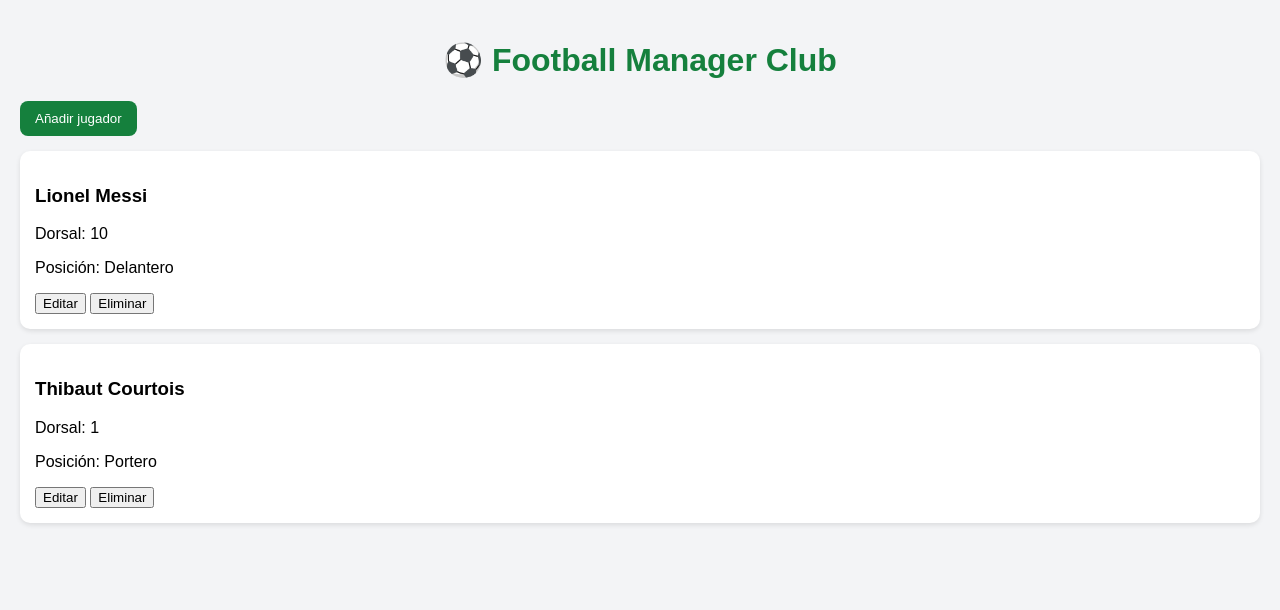
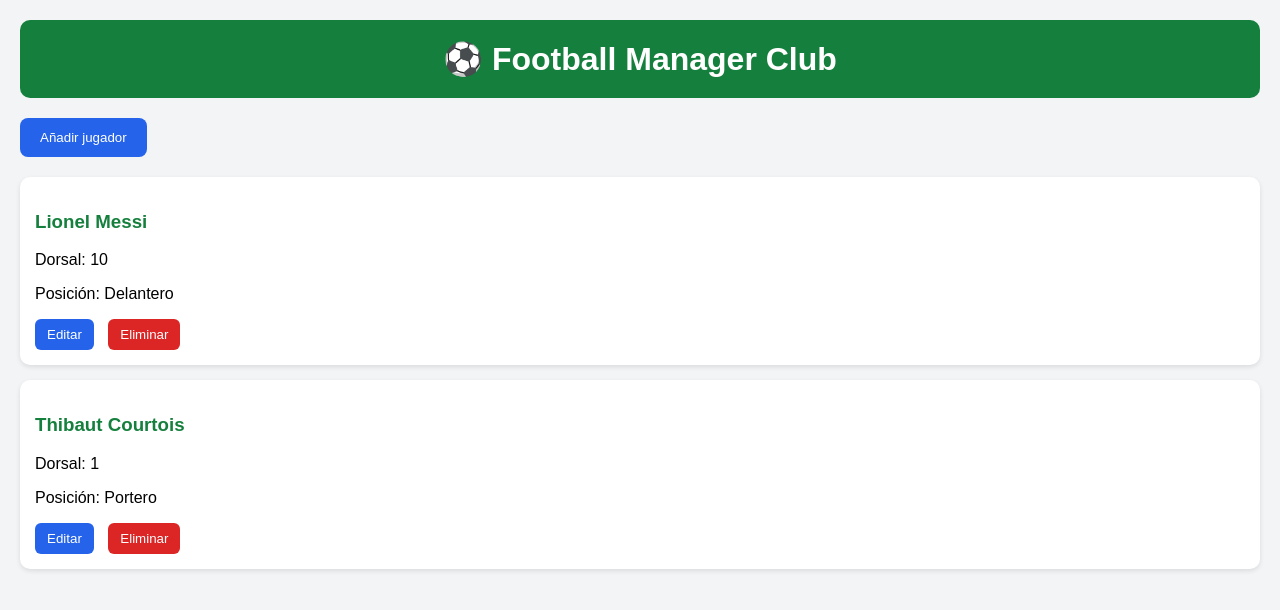
Before and after one commit to cristianaielodemalferit82-stack/football-manager-club, a plain HTML site: page frontend/index.html in a window 1280 px wide. Drawn offline with Linux system fonts and the light colour scheme.

Commit message:
Refactor CSS styles for header and buttons

```diff
--- a/frontend/css/style.css
+++ b/frontend/css/style.css
@@ -5,28 +5,62 @@ body {
     padding: 20px;
 }
 
+header {
+    background-color: #15803D;
+    color: white;
+    text-align: center;
+    padding: 20px;
+    border-radius: 10px;
+}
+
 h1 {
-    text-align: center;
-    color: #15803D;
+    margin: 0;
 }
 
 #btnJugador {
-    background-color: #15803D;
+    background-color: #2563EB;
     color: white;
     border: none;
-    padding: 10px 15px;
+    padding: 12px 20px;
+    margin-top: 20px;
     border-radius: 8px;
     cursor: pointer;
 }
 
 #btnJugador:hover {
-    background-color: #166534;
+    background-color: #1D4ED8;
+}
+
+#jugadores {
+    margin-top: 20px;
 }
 
 .jugador {
     background-color: white;
-    margin-top: 15px;
     padding: 15px;
+    margin-bottom: 15px;
     border-radius: 10px;
     box-shadow: 0 2px 5px rgba(0,0,0,0.1);
 }
+
+.jugador h3 {
+    color: #15803D;
+}
+
+.jugador button {
+    margin-right: 10px;
+    padding: 8px 12px;
+    border: none;
+    border-radius: 6px;
+    cursor: pointer;
+}
+
+.jugador button:first-of-type {
+    background-color: #2563EB;
+    color: white;
+}
+
+.jugador button:last-of-type {
+    background-color: #DC2626;
+    color: white;
+}
```
